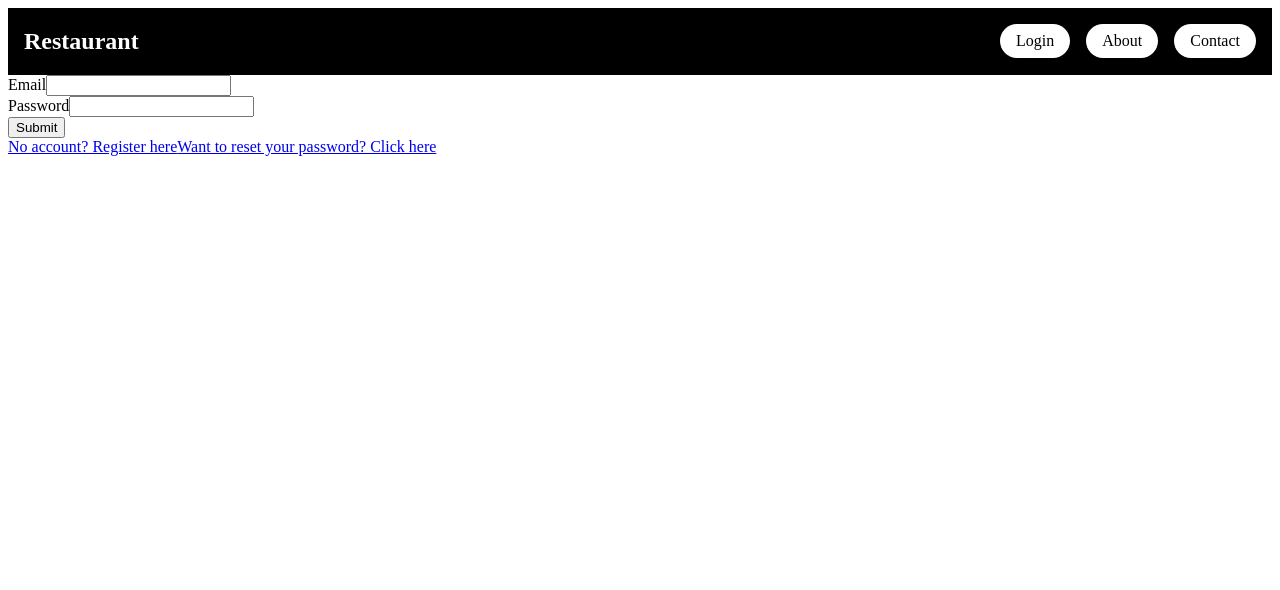
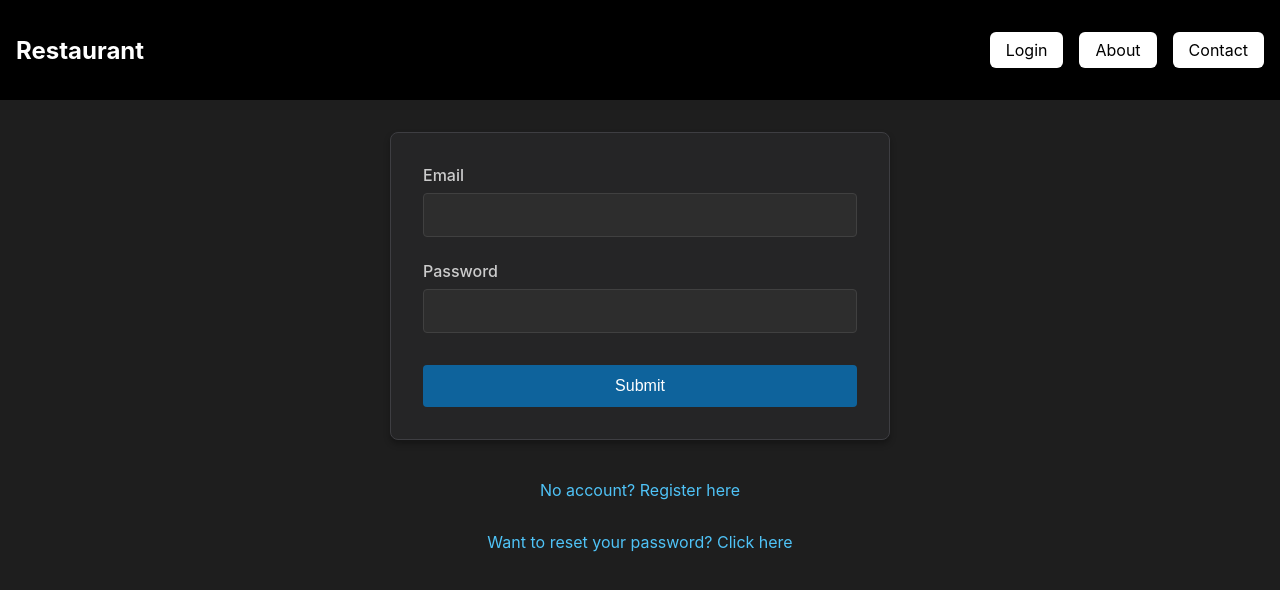
Before and after one commit to s1nnzz/paul-exam, a React (Vite) app in the folder client/: page /login in a window 1280 px wide. Shown: the top 590 px of the page. Built offline with nearby package versions, Linux system fonts and the light colour scheme; no server answers.

Commit message:
made styling not burn your eyes

```diff
--- a/client/src/style.css
+++ b/client/src/style.css
@@ -1,5 +1,145 @@
 * {
 	box-sizing: border-box;
+}
+
+body {
+	margin: 0;
+	padding: 0;
+	background-color: #1e1e1e;
+	color: #e0e0e0;
+	font-family: -apple-system, BlinkMacSystemFont, "Segoe UI", Roboto, Oxygen,
+		Ubuntu, Cantarell, sans-serif;
+}
+
+main {
+	padding: 2em;
+	max-width: 800px;
+	margin: 0 auto;
+	min-height: calc(100vh - 60px);
+}
+
+h1 {
+	font-size: 2em;
+	margin-bottom: 0.5em;
+	color: #ffffff;
+}
+
+h2 {
+	font-size: 1.5em;
+	margin-top: 1.5em;
+	margin-bottom: 0.5em;
+	color: #e0e0e0;
+}
+
+/* Form Container Styling */
+form {
+	background-color: #252526;
+	padding: 2em;
+	border-radius: 8px;
+	border: 1px solid #3e3e42;
+	max-width: 500px;
+	margin: 2em auto;
+	box-shadow: 0 4px 6px rgba(0, 0, 0, 0.3);
+}
+
+form > div {
+	margin-bottom: 1.5em;
+}
+
+label {
+	display: block;
+	margin-bottom: 0.5em;
+	font-weight: 500;
+	color: #cccccc;
+}
+
+input,
+textarea,
+select {
+	width: 100%;
+	background-color: #2d2d2d;
+	color: #e0e0e0;
+	border: 1px solid #404040;
+	padding: 0.75em;
+	border-radius: 4px;
+	font-size: 1em;
+	transition: border-color 0.2s, box-shadow 0.2s;
+}
+
+input:focus,
+textarea:focus,
+select:focus {
+	outline: none;
+	border-color: #569cd6;
+	box-shadow: 0 0 0 3px rgba(86, 156, 214, 0.2);
+}
+
+button {
+	width: 100%;
+	background-color: #0e639c;
+	color: white;
+	border: none;
+	padding: 0.75em 1.5em;
+	border-radius: 4px;
+	cursor: pointer;
+	font-size: 1em;
+	font-weight: 500;
+	transition: background-color 0.2s;
+	margin-top: 0.5em;
+}
+
+button:hover {
+	background-color: #1177bb;
+}
+
+button:active {
+	transform: translateY(1px);
+}
+
+a {
+	color: #4fc3f7;
+	text-decoration: none;
+}
+
+a:hover {
+	color: #81d4fa;
+	text-decoration: underline;
+}
+
+/* Page Content Styling */
+.content {
+	text-align: center;
+	padding: 2em 0;
+}
+
+/* Links Container (for pages with multiple links like Login) */
+form + a,
+a + a {
+	display: block;
+	margin: 1em auto;
+	text-align: center;
+	max-width: 500px;
+	padding: 0.5em;
+}
+
+/* Profile Page Styling */
+h1 + h2 {
+	margin-top: 1em;
+}
+
+h2 + a {
+	margin-top: 2em;
+}
+
+/* Card-like sections for better organization */
+.profile-info,
+.page-section {
+	background-color: #252526;
+	padding: 2em;
+	border-radius: 8px;
+	border: 1px solid #3e3e42;
+	margin: 2em 0;
+	box-shadow: 0 4px 6px rgba(0, 0, 0, 0.3);
 }
 
 nav {
@@ -7,22 +147,27 @@ nav {
 	flex-direction: row;
 	justify-content: space-between;
 	align-items: center;
-	padding-right: 1em;
-	padding-left: 1em;
+	padding: 1em;
 	background-color: black;
 	color: white;
+}
+
+nav h1 {
+	margin: 0;
+	font-size: 1.5em;
 }
 
 #nav-right {
 	display: flex;
 	flex-direction: row;
 	gap: 1em;
+	align-items: center;
 }
 
 #nav-right a {
 	padding: 0.5em 1em;
 	background-color: white;
-	border-radius: 100vw;
+	border-radius: 6px;
 	color: black;
 	text-decoration: none;
 	transition: background-color, color 0.2s;
```
